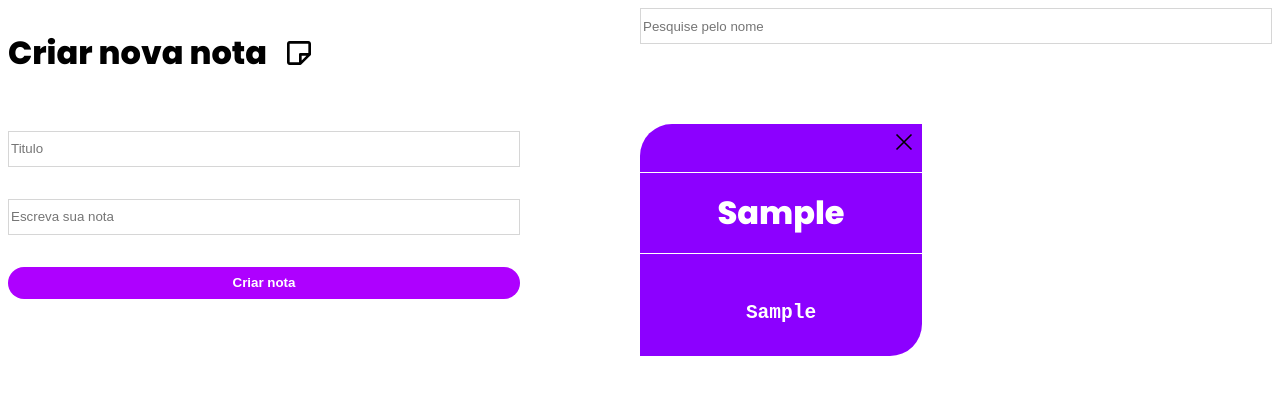
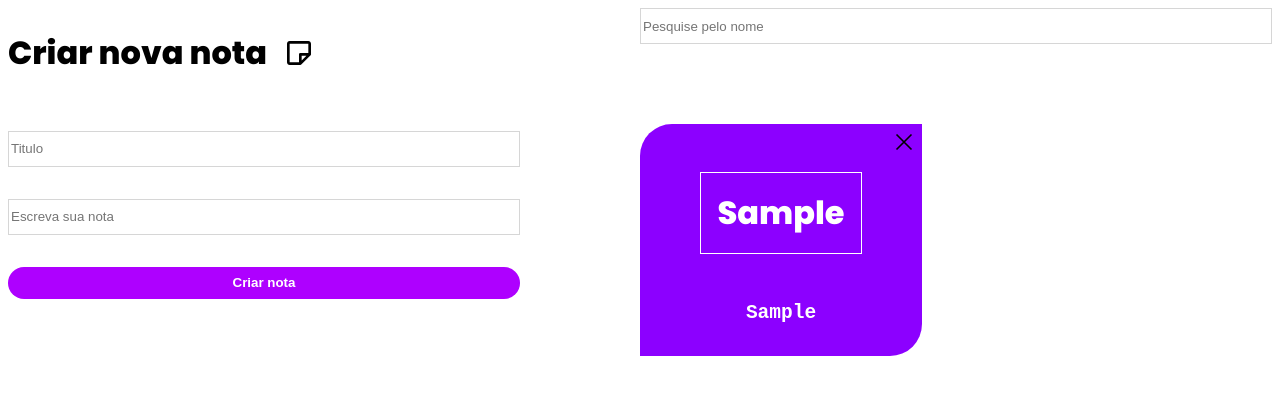
Before and after one commit to lucasf5/App-Notes, a React (Create React App) app: page / in a window 1280 px wide. Both pictures are taken after typing "Sample", "Sample" into the empty fields and a click on the button "Criar nota". Shown: the top 394 px of the page. Built offline with nearby package versions, Linux system fonts and the light colour scheme.

Commit message:
fazendo testes

```diff
--- a/src/components/Notas/Notas.module.scss
+++ b/src/components/Notas/Notas.module.scss
@@ -1,6 +1,6 @@
 .card{
     margin-top: 5rem;
-    width: 250px;
+    min-width: 250px;
     padding: 1rem;
     background-color: rgb(140, 0, 255);
     color: white;
@@ -17,12 +17,13 @@
         font-size: 2rem;
         padding: 1rem;
         border: 1px solid white;
-        width: 100%;
         text-align: center;
+        word-wrap: break-word;
     }
 
     h2{
         font-family: monospace;
+        word-wrap: break-word;
     }
     svg{
         position: absolute;
```
